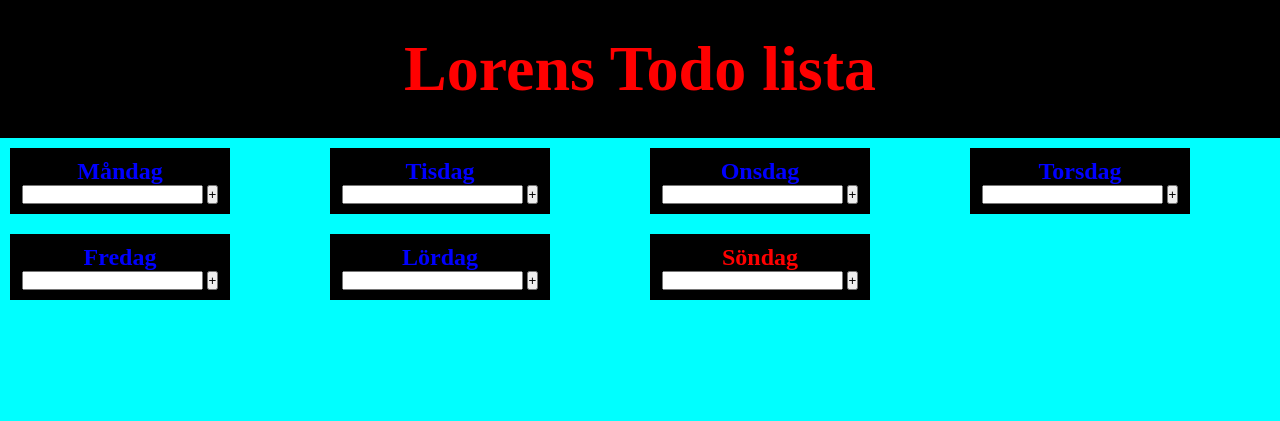
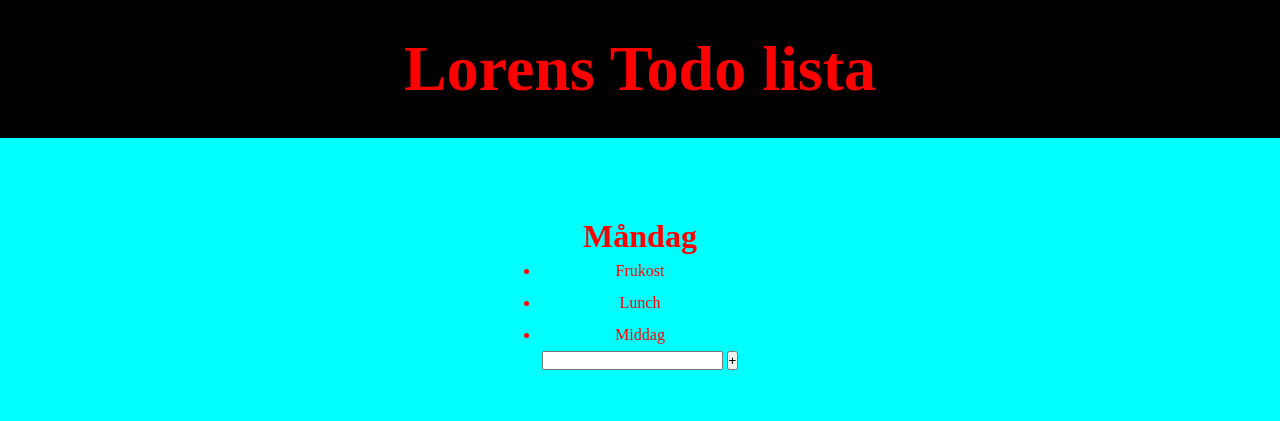
Before and after one commit to Lorens123/Todo-app, a plain HTML site: page index.html in a window 1280 px wide. Drawn offline with Linux system fonts and the light colour scheme.

Commit message:
fått till listans manövrar

```diff
--- a/css/main.css
+++ b/css/main.css
@@ -5,7 +5,7 @@
 header {
   color: red;
   background-color: black;
-  height: 100%;
+  height: auto;
   display: flex;
   align-items: center;
   flex-direction: column;
@@ -20,19 +20,27 @@ body {
   max-width: 100vw;
   max-height: 100vh;
 }
-.week-article {
-  display: grid;
-  grid-template-columns: auto auto auto auto;
-  grid-template-rows: 1fr 1fr 1fr;
+main {
+  margin: 1.5rem;
 }
-.weekday-grid-item {
-  margin: 10px;
-  padding: 10px;
-  background-color: black;
-  color: blue;
+#app-root {
+  margin: 5rem auto;
+  color: red;
   width: 200px;
+  height: 200px;
   text-align: center;
+}
+ul {
+  margin: 1.5 rem 2rem;
+}
+
+li {
+  line-height: 2rem;
+  font-size: 16px;
 }
 .sunday-color-red {
   color: red;
 }
+h2 {
+  font-size: 2rem;
+}
--- a/index.html
+++ b/index.html
@@ -13,60 +13,15 @@
     </header>
     <nav></nav>
     <main>
-
-        <div class="week-article">
-            <div class="weekday-grid-item">
+    <div id="app-root">
         <h2>Måndag</h2>
         <div id="list-root"></div>
-                <form data-list-form>
-                    <input type="text" data-list-input/>
-                    <button>+</button>
-                </form>
-            </div>
-            <div class="weekday-grid-item">
-                <h2>Tisdag</h2>
-                <form data-list-form>
-                    <input type="text" data-list-input />
-                    <button>+</button>
-                </form>
-            </div>
-            <div class="weekday-grid-item">
-                <h2>Onsdag</h2>
-                <form data-list-form>
-                    <input type="text" data-list-input />
-                    <button>+</button>
-                </form>
-            </div>
-            <div class="weekday-grid-item">
-                <h2>Torsdag</h2>
-                <form data-list-form>
-                    <input type="text" data-list-input />
-                    <button>+</button>
-                </form>
-            </div>
-            <div class="weekday-grid-item">
-                <h2>Fredag</h2>
-                <form data-list-form>
-                    <input type="text" data-list-input />
-                    <button>+</button>
-                </form>
-            </div>
-            <div class="weekday-grid-item">
-                <h2>Lördag</h2>
-                <form data-list-form>
-                    <input type="text" data-list-input />
-                    <button>+</button>
-                </form>
-            </div>
-            <div class="weekday-grid-item">
-                <h2 class="sunday-color-red">Söndag</h2>
         <form data-list-form>
             <input type="text" data-list-input />
             <button>+</button>
         </form>
     </div>
 
-        </div>
     </main>
     <footer></footer>
 </body>
--- a/js/main.js
+++ b/js/main.js
@@ -2,3 +2,38 @@
 let listRoot = document.querySelector("#list-root");
 let listForm = document.querySelector("[data-list-form]")
 let listInput = document.querySelector("[data-list-input")
+
+listForm.addEventListener("submit", (e) => {
+  e.preventDefault();
+  if (listInput.value.trim() === "") {
+    return;
+  }
+  todos.push(listInput.value.trim());
+  updateList();
+  listInput.value = "";
+});
+
+function todoList(items) {
+  let list = document.createElement("ul");
+  items.forEach((item) => {
+    let todoListItem = document.createElement("li");
+    todoListItem.innerText = item;
+    todoListItem.classList.add("todo-list-item");
+    todoListItem.addEventListener("click", removeItem);
+    list.append(todoListItem);
+  });
+  return list;
+}
+
+function removeItem(event) {
+  let itemToRemove = event.target.innerText;
+  todos = todos.filter((item) => item !== itemToRemove);
+  updateList();
+}
+
+function updateList() {
+  listRoot.innerHTML = "";
+  listRoot.append(todoList(todos));
+}
+
+updateList();
```
Lines whose indentation alone changed are shown as unchanged.
